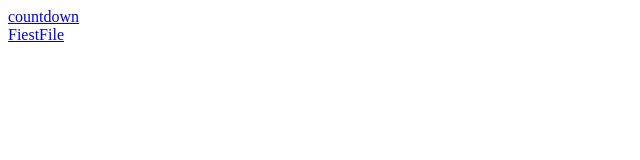
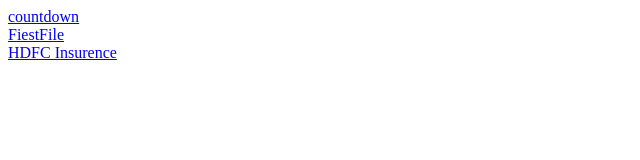
Before and after one commit to anushakharvi/firstfile_new, a plain HTML site: page index.html in a window 1280 px wide. Shown: the whole page, without its empty margins (0-640 px from the left). Drawn offline with Linux system fonts and the light colour scheme.

Commit message:
Update index.html

```diff
--- a/index.html
+++ b/index.html
@@ -6,6 +6,6 @@
     <body>
         <a href="newyear.html">countdown</a><br>
         <a href="firstfile.html">FiestFile</a><br>
-        <a href="insurence.html>HDFC Insurence</a><br>
+        <a href="insurence.html">HDFC Insurence</a><br>
     </body>
 </html>
```
